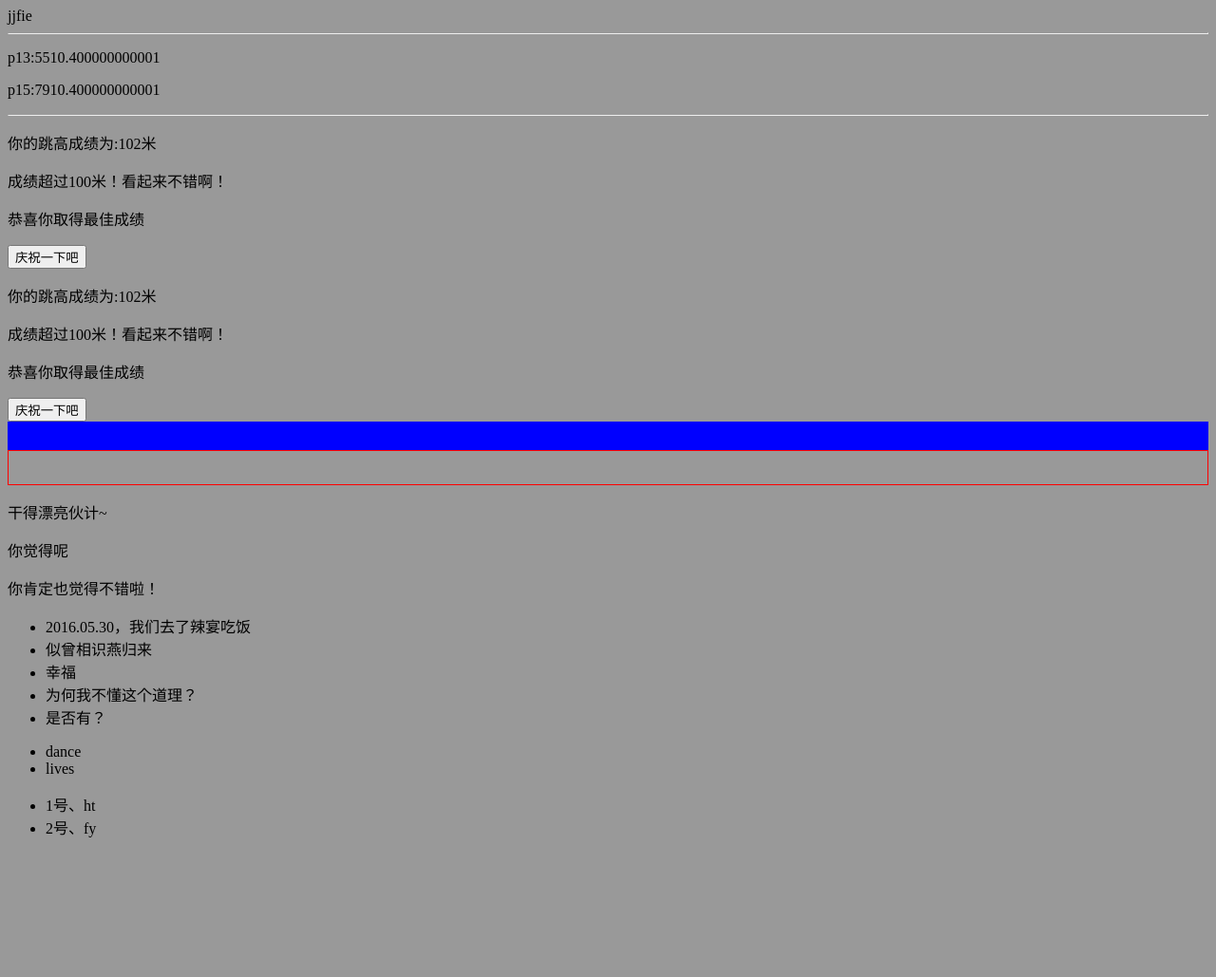
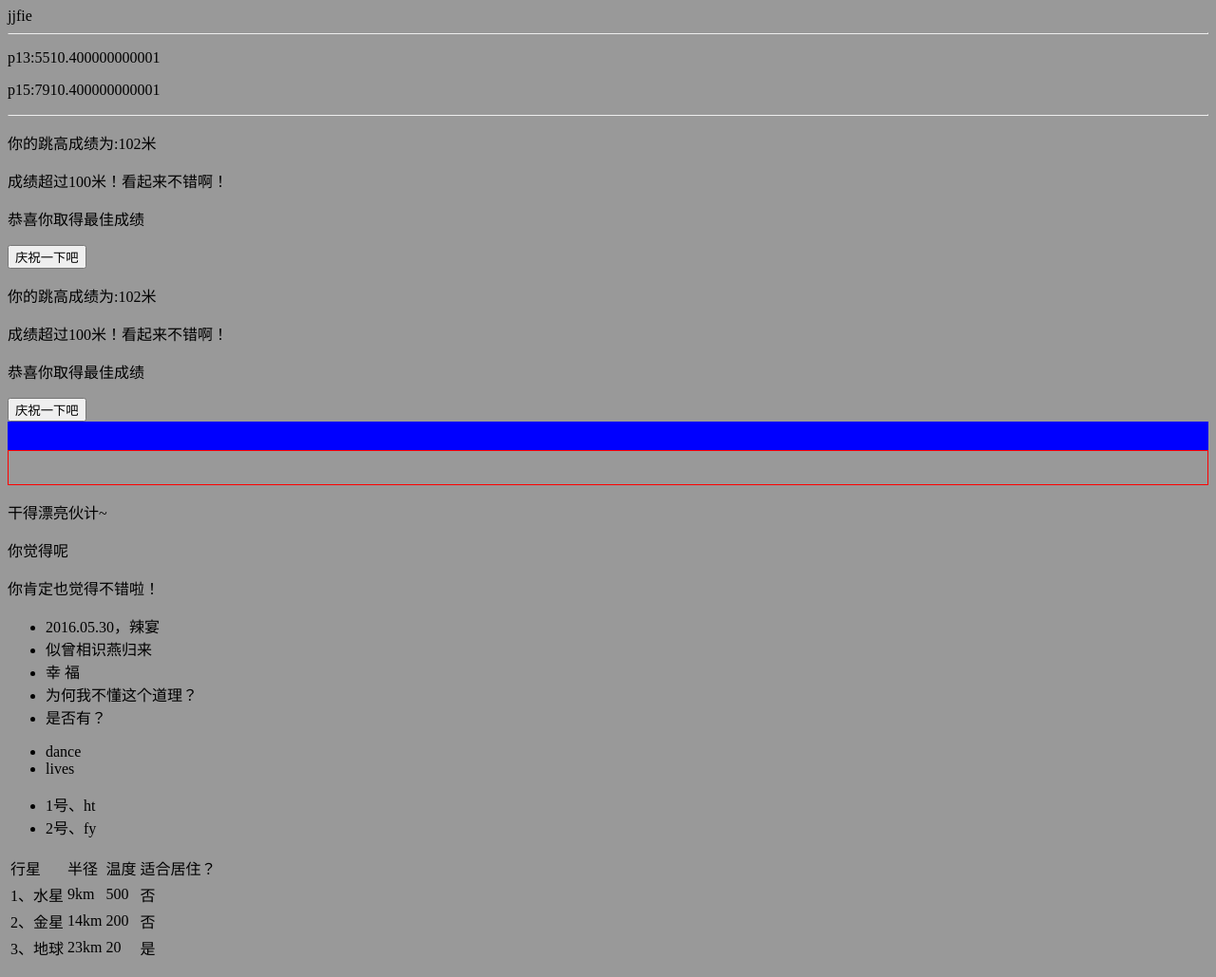
Before and after one commit to liaowd/vue-test, a plain HTML site: page vue模板.html in a window 1280 px wide. Shown: the whole page at 95% size. Before the commit the page ends 899 px from the top, so only its background shows below. Drawn offline with Linux system fonts and the light colour scheme.

Commit message:
v-for template

```diff
--- a/js/index.js
+++ b/js/index.js
@@ -88,7 +88,7 @@ var CSbind=new Vue({
 	}
 })
 
-// ********条件渲染*********************************************************
+// ********条件渲染*列表渲染********************************************************
 var Tj=new Vue({
 	el:".tiaojian",
 	data:{
@@ -105,3 +105,53 @@ var Tj=new Vue({
 	}
 })
 Tj.bucuo=true;
+
+
+
+
+// v-for  template***************************************
+var Planet=new Vue({
+	el:"#planet",
+	data:{
+		// 数组v-for
+		planets:[
+			{
+				name:"水星",
+				radius:'9km',
+				temperature:'500',
+				isJuzhu:''
+			},
+			{
+				name:"金星",
+				radius:'14km',
+				temperature:'200',
+				isJuzhu:''
+			},
+			{
+				name:"地球",
+				radius:'23km',
+				temperature:'20',
+				isJuzhu:''
+			}
+		]
+	},
+	methods:{
+		juzhu:function(){
+			// console.log(this);
+			// console.log(this.planets[0])
+			for(var index in this.planets){
+				console.log(this.planets[index].name)
+				if(this.planets[index].temperature<50){
+					console.log(this.planets[index].name)
+					this.planets[index].isJuzhu='是'
+				}else{
+					this.planets[index].isJuzhu='否'
+				}
+			}
+		}
+	}
+})
+
+Planet.juzhu();
+
+// Planet.planets.pop();
--- a/vue模板.html
+++ b/vue模板.html
@@ -61,9 +61,9 @@
 
     <template v-if="queryResult">
         <ul>
-            <li>2016.05.30，我们去了辣宴吃饭</li>
+            <li>2016.05.30，辣宴</li>
             <li>似曾相识燕归来</li>
-            <li>幸福</li>
+            <li>幸 福</li>
             <li v-if="dt">为何我不懂这个道理？</li>
             <li v-show="yc">是否有？</li>
         </ul>
@@ -81,6 +81,52 @@
 
 </div>
 
+<!-- v-for   v-for template -->
+<div id="planet">
+    <table>
+        <tr>
+            <td>行星</td>
+            <td>半径</td>
+            <td>温度</td>
+            <td>适合居住？</td>
+        </tr>
+        <!-- 数组v-for -->
+            <template v-for="one in planets">
+                <tr>
+                    <td>{{$index+1}}、{{one.name}}</td>
+                    <td> {{one.radius}}</td>
+                    <td>{{one.temperature}}</td>
+                    <td>{{one.isJuzhu}}</td>
+                </tr>
+            </template>
+    </table>
+
+
+    <!-- 对象v-for -->
+    <ul>
+        <template v-for="value in Stu">
+            <li></li>
+        </template>
+    </ul>
+</div>
+
+
+
+
+
+
+
+
+
+
+
+
+
+
+
+
+
+
 
 <script type="text/javascript" src='js/index.js'></script>
 </body>
```
